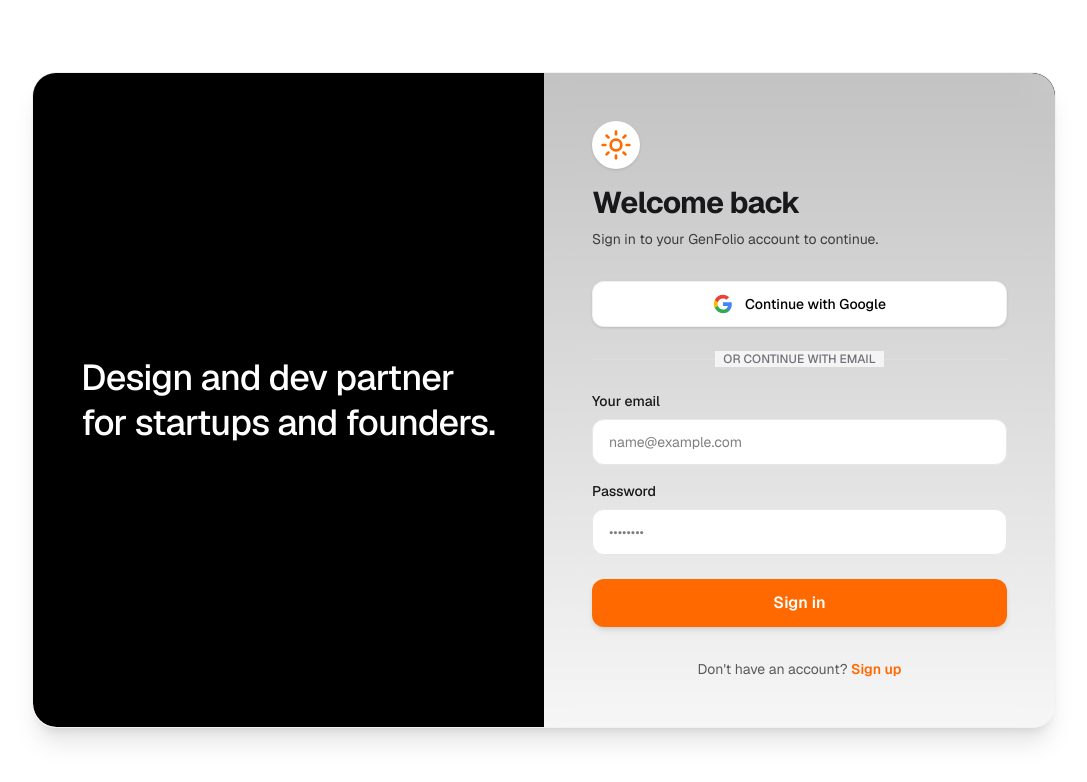
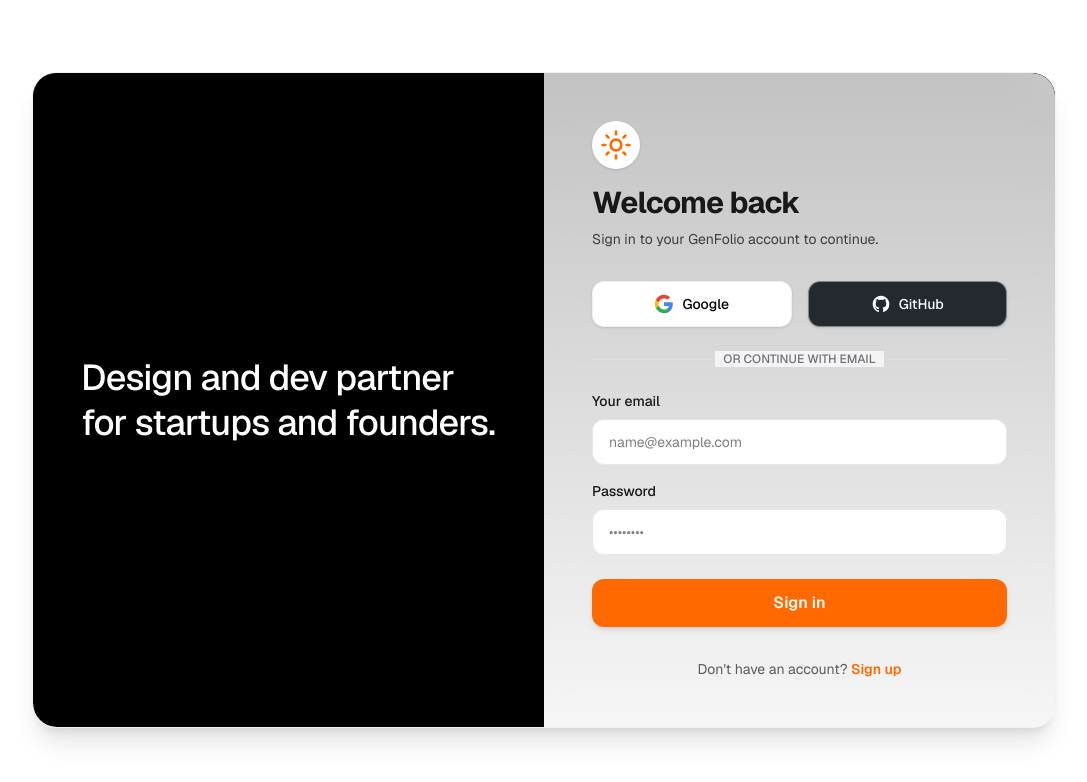
Before and after one commit to RangeshPandianPT/GenFolio, a Next.js app: page /login in a window 1280 px wide. Shown: the top 782 px of the page, without its empty margins (96-1183 px from the left). Built offline with nearby package versions, Linux system fonts and the light colour scheme; no server answers.

Commit message:
feat: implement github login on login page

```diff
--- a/src/app/login/page.tsx
+++ b/src/app/login/page.tsx
@@ -93,10 +93,11 @@
             </p>
           </div>
 
+          <div className="flex gap-4 mb-6">
             <button
               type="button"
               onClick={handleGoogleLogin}
-            className="w-full flex items-center justify-center gap-3 px-4 py-3 mb-6 rounded-xl border border-border/50 bg-white text-black hover:bg-gray-50 transition-colors font-medium text-sm shadow-sm"
+              className="flex-1 flex items-center justify-center gap-2 px-4 py-3 rounded-xl border border-border/50 bg-white text-black hover:bg-gray-50 transition-colors font-medium text-sm shadow-sm"
             >
               <svg className="w-5 h-5" viewBox="0 0 24 24">
                 <path d="M22.56 12.25c0-.78-.07-1.53-.2-2.25H12v4.26h5.92c-.26 1.37-1.04 2.53-2.21 3.31v2.77h3.57c2.08-1.92 3.28-4.74 3.28-8.09z" fill="#4285F4"/>
@@ -104,8 +105,28 @@
                 <path d="M5.84 14.09c-.22-.66-.35-1.36-.35-2.09s.13-1.43.35-2.09V7.07H2.18C1.43 8.55 1 10.22 1 12s.43 3.45 1.18 4.93l2.85-2.22.81-.62z" fill="#FBBC05"/>
                 <path d="M12 5.38c1.62 0 3.06.56 4.21 1.64l3.15-3.15C17.45 2.09 14.97 1 12 1 7.7 1 3.99 3.47 2.18 7.07l3.66 2.84c.87-2.6 3.3-4.53 6.16-4.53z" fill="#EA4335"/>
               </svg>
-            Continue with Google
+              Google
             </button>
+            <button
+              type="button"
+              onClick={async () => {
+                const { GithubAuthProvider, signInWithPopup } = await import("firebase/auth");
+                const provider = new GithubAuthProvider();
+                try {
+                  await signInWithPopup(auth, provider);
+                  router.push("/builder");
+                } catch (error) {
+                  console.error("Failed to login with GitHub", error);
+                }
+              }}
+              className="flex-1 flex items-center justify-center gap-2 px-4 py-3 rounded-xl border border-border/50 bg-[#24292F] text-white hover:bg-[#24292F]/90 transition-colors font-medium text-sm shadow-sm"
+            >
+              <svg className="w-5 h-5" fill="currentColor" viewBox="0 0 24 24" aria-hidden="true">
+                <path fillRule="evenodd" d="M12 2C6.477 2 2 6.484 2 12.017c0 4.425 2.865 8.18 6.839 9.504.5.092.682-.217.682-.483 0-.237-.008-.868-.013-1.703-2.782.605-3.369-1.343-3.369-1.343-.454-1.158-1.11-1.466-1.11-1.466-.908-.62.069-.608.069-.608 1.003.07 1.531 1.032 1.531 1.032.892 1.53 2.341 1.088 2.91.832.092-.647.35-1.088.636-1.338-2.22-.253-4.555-1.113-4.555-4.951 0-1.093.39-1.988 1.029-2.688-.103-.253-.446-1.272.098-2.65 0 0 .84-.27 2.75 1.026A9.564 9.564 0 0112 6.844c.85.004 1.705.115 2.504.337 1.909-1.296 2.747-1.027 2.747-1.027.546 1.379.202 2.398.1 2.651.64.7 1.028 1.595 1.028 2.688 0 3.848-2.339 4.695-4.566 4.943.359.309.678.92.678 1.855 0 1.338-.012 2.419-.012 2.747 0 .268.18.58.688.482A10.019 10.019 0 0022 12.017C22 6.484 17.522 2 12 2z" clipRule="evenodd" />
+              </svg>
+              GitHub
+            </button>
+          </div>
 
           <div className="relative mb-6">
             <div className="absolute inset-0 flex items-center">
```
Lines whose indentation alone changed are shown as unchanged.
